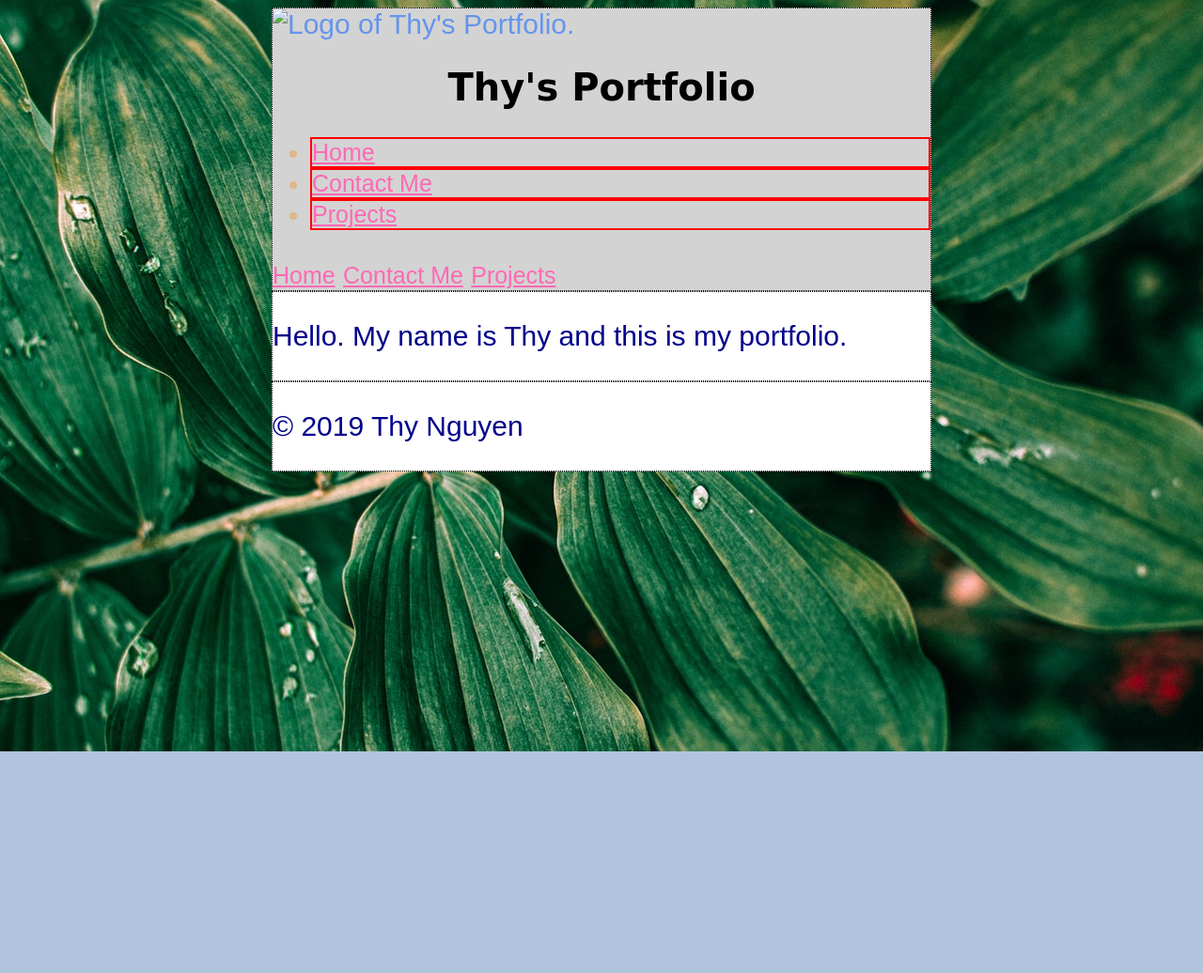
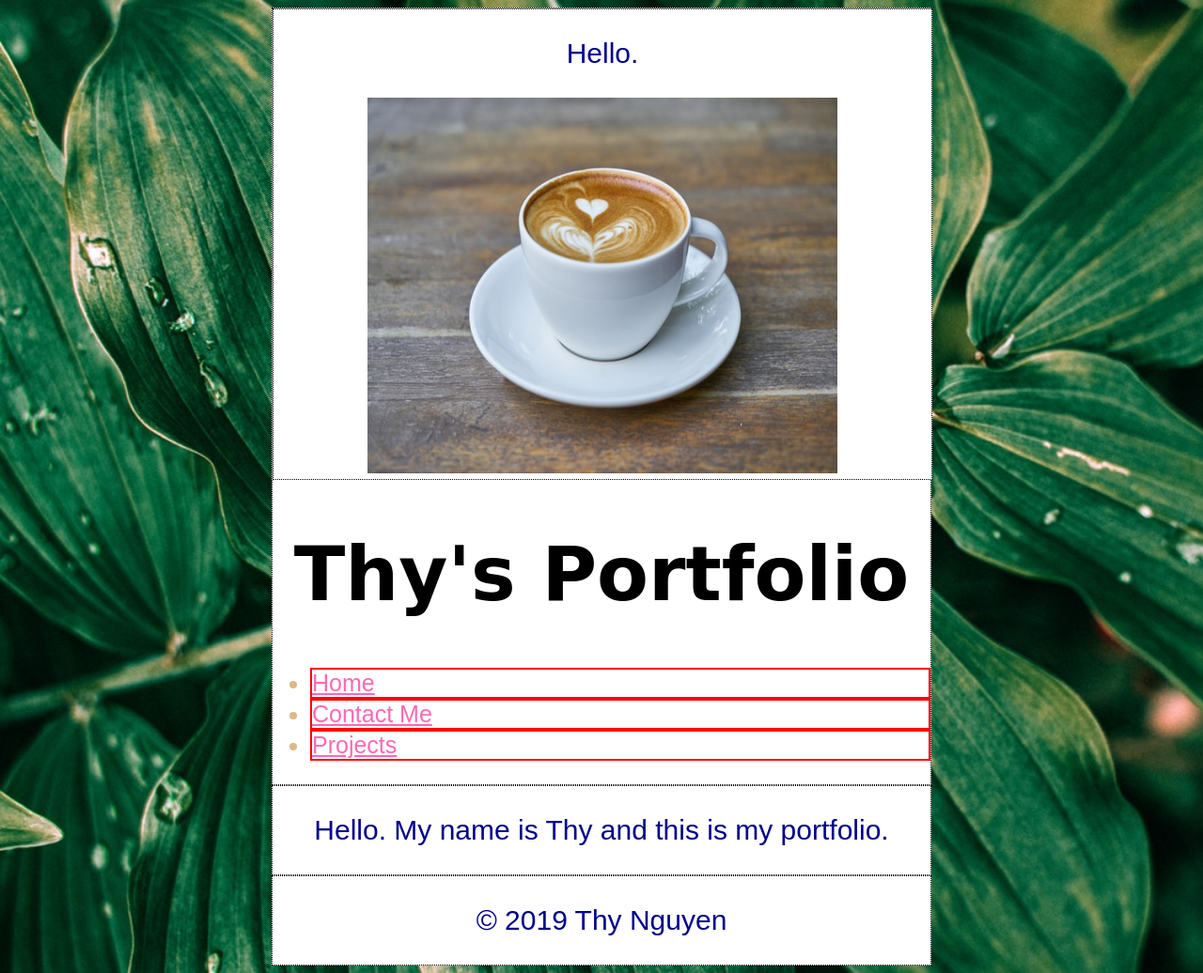
Before and after one commit to thynguyen37/summer-2019-assignments-thy, a plain HTML site: page week_3/portfolio/index.html in a window 1280 px wide. Shown: the whole page at 94% size. Before the commit the page ends 800 px from the top, so only its background shows below. Drawn offline with Linux system fonts and the light colour scheme.

Commit message:
added css portfolio

```diff
--- a/week_3/portfolio/index.html
+++ b/week_3/portfolio/index.html
@@ -15,7 +15,18 @@
     <div id="container">
 
         <header>
-        <img scr="images/logo.png" width="75" height="75" alt="Logo of Thy's Portfolio." />
+
+        <main>
+            <p>Hello.</p>
+            <div id="intro-image">
+        <img src="images/cup.jpg"
+             width="1000" height="400"
+             alt="a light blue cup cappuccino"
+             title="a light blue cup cappuccino"
+             />
+            </div>
+        </main>
+
             <h1>Thy's Portfolio</h1>
             <nav>
                 <ul>
@@ -24,11 +35,6 @@
                     <li><a href="projects.html">Projects</a></li>
 
                 </ul>
-
-
-                <a href="index.html">Home</a>
-                <a href="contact.html">Contact Me</a>
-                <a href="projects.html">Projects</a>
             </nav>
 
         </header>
--- a/week_3/portfolio/styles/styles.css
+++ b/week_3/portfolio/styles/styles.css
@@ -10,10 +10,10 @@ header {
     border: 1px black dotted;
     margin-left: auto;
     margin-right: auto;
-    background-color: lightgray;
-    font-size: 30px;
+    background-color: white;
+    font-size: 25px;
     font-family: sans-serif;
-    color: cornflowerblue;
+
 }
 
 main {
@@ -22,7 +22,8 @@ main {
     margin-left: auto;
     margin-right: auto;
     background-color: white;
-    font-size: 26px, color: darkcyan;
+    font-size: 25px, color: darkcyan;
+    text-align: center;
 }
 
 footer {
@@ -30,11 +31,12 @@ footer {
     border: 1px black dotted;
     margin: 0 auto;
     background-color: white;
-    font-size: 24px, color: darkorange;
+    font-size: 25px, color: darkorange;
+    text-align: center;
 }
 
 h1 {
-    font-size: 40px;
+    font-size: 80px;
     font-family: cursive;
     color: black;
     text-align: center;
@@ -63,6 +65,14 @@ a {
     color: aqua;
 }
 
+#intro-image {
+    text-align: center;
+}
+
+#intro-image img {
+    width: 500px;
+}
+
 a:link {
     color: hotpink;
 }
```
Also changed, not shown: week_3/portfolio/images/cup.jpg (added), week_3/portfolio/images/logo-of-thy-portfolio.png (added), 2 other files.
